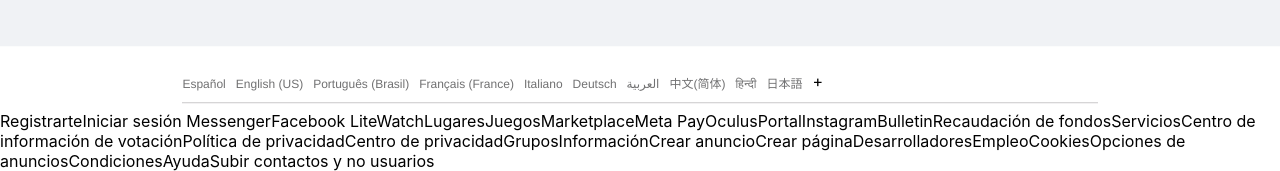
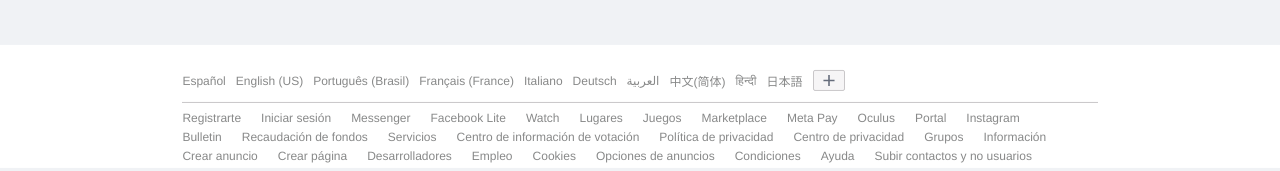
Before and after one commit to Ednesor/facebook-clon, a React (Create React App) app: page / in a window 1280 px wide. Shown: the part 763-934 px from the top of the page. Built offline with nearby package versions, Linux system fonts and the light colour scheme.

Commit message:
style: options finished

```diff
--- a/src/components/Login/Footer.jsx
+++ b/src/components/Login/Footer.jsx
@@ -1,5 +1,6 @@
 import React from "react";
 import styled from "styled-components";
+import { BiPlus } from "react-icons/bi"
 
 const Container = styled("div")({
     backgroundColor: "white",
@@ -14,13 +15,13 @@
     width: "71.5%",
     display: "flex",
     justifyContent: "left",
-    alignItems: "end",
+    alignItems: "center",
     flexWrap: "wrap",
     marginTop: "25px",
     marginBottom: "3px",
 })
 const LangItem = styled("span")({
-    color: "#717172",
+    color: "#888989",
     fontSize: "12px",
     marginRight: "10px",
     fontWeight: "500",
@@ -30,8 +31,17 @@
         textDecoration: "underline"
     }
 })
-const PlusIcon = styled("span")({
-
+const PlusIcon = styled(BiPlus)({
+    border: "1px solid #C9C7C9",
+    borderRadius: "2px",
+    backgroundColor: "#F6F5F6",
+    color: "#656C7B",
+    width: "30px",
+    height: "19px",
+    cursor: "pointer",
+    "&:hover": {
+        backgroundColor: "#EBEDF0"
+    }
 })
 const Line = styled("hr")({
     width: "71.5%",
@@ -40,14 +50,19 @@
     borderTop: "1px solid #C9C7C9"
 })
 const Options = styled("div")({
-
+    width: "71.5%",
+    display: "flex",
+    justifyContent: "left",
+    alignItems: "end",
+    flexWrap: "wrap",
 })
-const OpItem = styled("span")({
-
+const OpItem = styled(LangItem)({
+    marginRight: "20px",
+    marginBottom: "5px",
 })
 
-export default function Footer(){
-    return(
+export default function Footer() {
+    return (
         <Container>
             <Languajes>
                 <LangItem>Español</LangItem>
@@ -60,7 +75,7 @@
                 <LangItem>中文(简体)</LangItem>
                 <LangItem>हिन्दी</LangItem>
                 <LangItem>日本語</LangItem>
-                <PlusIcon>+</PlusIcon>
+                <PlusIcon size={15}>+</PlusIcon>
             </Languajes>
             <Line />
             <Options>
```
